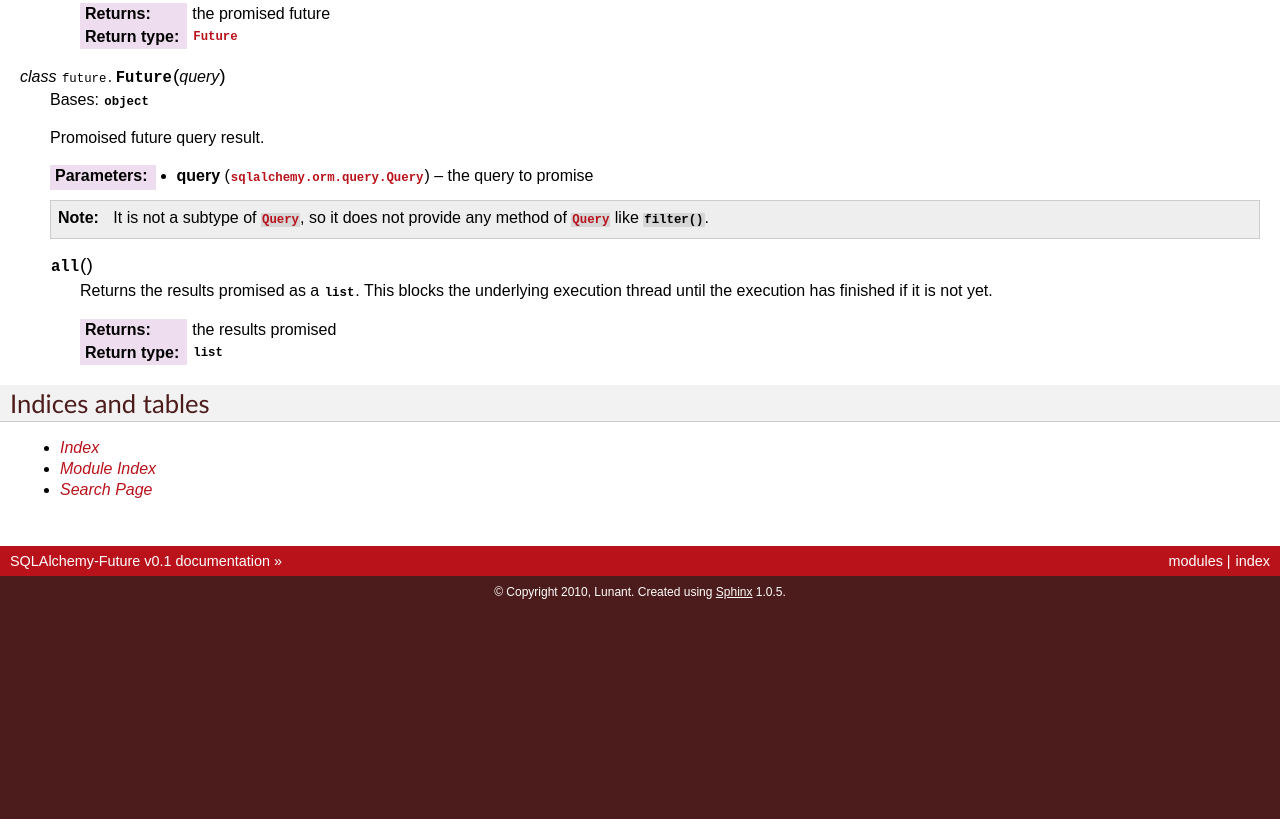
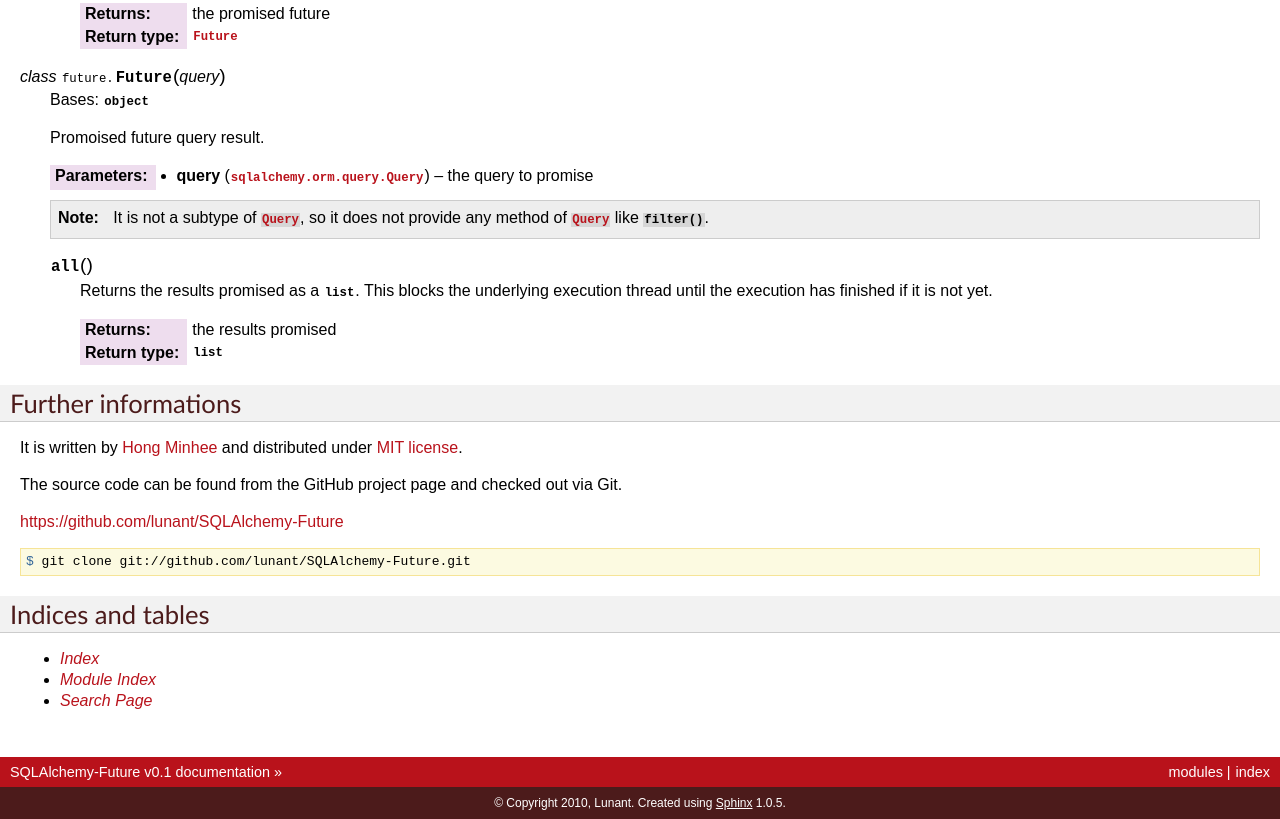
Before and after one commit to lunant/SQLAlchemy-Future, a plain HTML site: page index.html in a window 1280 px wide. Shown: the part 1879-2698 px from the top of the page. Before the commit the page ends 2487 px from the top, so only its background shows below. Drawn offline with Linux system fonts and the light colour scheme.

Commit message:
Updated the documentation.

```diff
--- a/index.html
+++ b/index.html
@@ -214,6 +214,16 @@ is not yet.</p>
 </dd></dl>
 
 </div>
+<div class="section" id="further-informations">
+<h2>Further informations<a class="headerlink" href="#further-informations" title="Permalink to this headline">¶</a></h2>
+<p>It is written by <a class="reference external" href="http://dahlia.kr/">Hong Minhee</a> and distributed under <a class="reference external" href="http://www.opensource.org/licenses/mit-license.php">MIT license</a>.</p>
+<p>The source code can be found from the GitHub project page and checked out
+via Git.</p>
+<p><a class="reference external" href="https://github.com/lunant/SQLAlchemy-Future">https://github.com/lunant/SQLAlchemy-Future</a></p>
+<div class="highlight-bash"><div class="highlight"><pre><span class="nv">$ </span>git clone git://github.com/lunant/SQLAlchemy-Future.git
+</pre></div>
+</div>
+</div>
 <div class="section" id="indices-and-tables">
 <h2>Indices and tables<a class="headerlink" href="#indices-and-tables" title="Permalink to this headline">¶</a></h2>
 <ul class="simple">
```
Also changed, not shown: searchindex.js (+1 -1 lines), _sources/index.txt.
